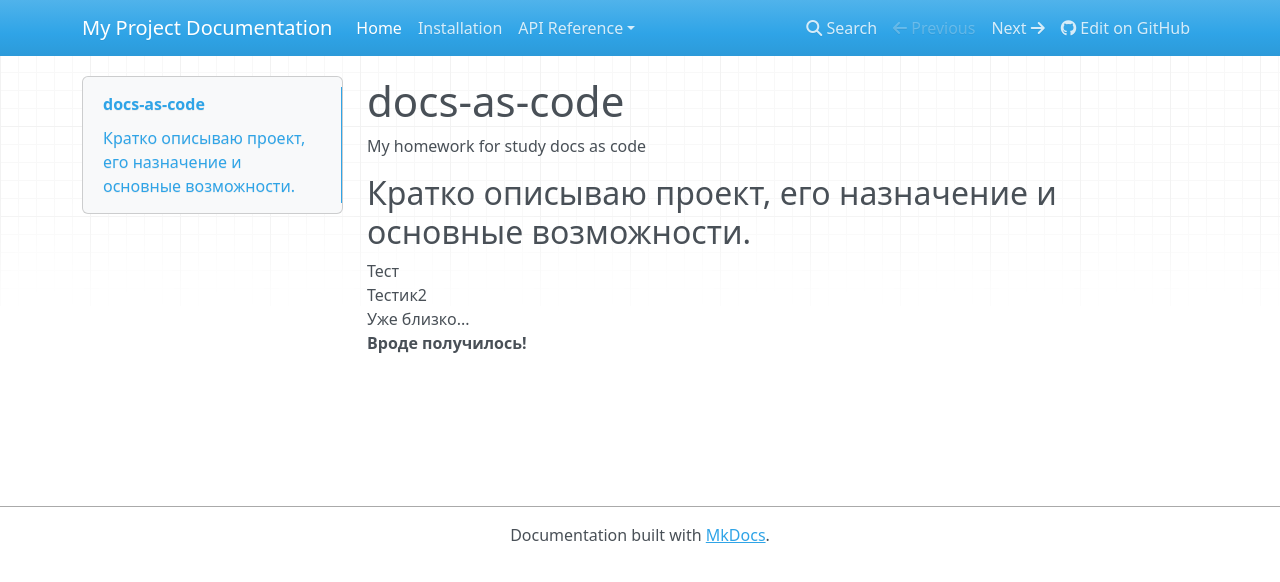
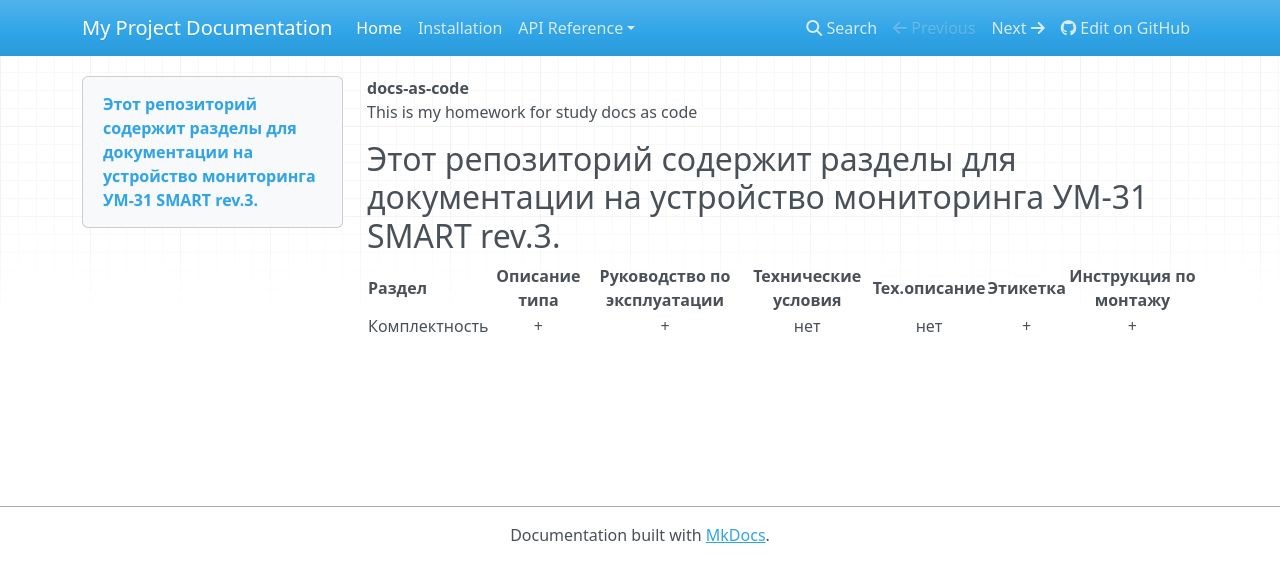
Before and after one commit to julikosinova/docs-as-code, an MkDocs documentation site: the page built from docs/README.md, in a window 1280 px wide. Shown: the top 582 px of the page. Built offline with MkDocs 1.6.1, drawn with Linux system fonts in a browser that asks for light colours; nearby versions of some CDN libraries.

Commit message:
README.md MarkDown description project

```diff
--- a/docs/README.md
+++ b/docs/README.md
@@ -1,7 +1,9 @@
-# docs-as-code
-My homework for study docs as code
-## Кратко описываю проект, его назначение и основные возможности.
-Тест
-Тестик2
-Уже близко...
-**Вроде получилось!**
+**docs-as-code**
+This is my homework for study docs as code
+
+
+## Этот репозиторий содержит разделы для документации на устройство мониторинга УМ-31 SMART rev.3.
+
+|Раздел       |Описание типа|Руководство по эксплуатации|Технические условия|Тех.описание|Этикетка|Инструкция по монтажу|
+|------       |:-----------:|:-------------------------:|:-----------------:|:----------:|:------:|:-------------------:|
+|Комплектность|+            |+                          |нет                |нет         |+       |+|
```
